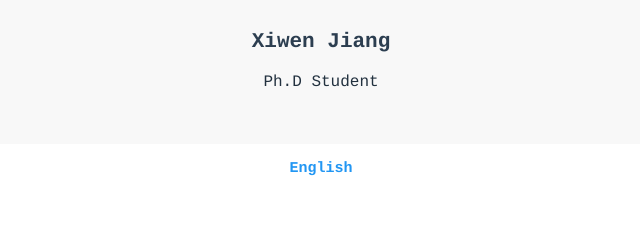
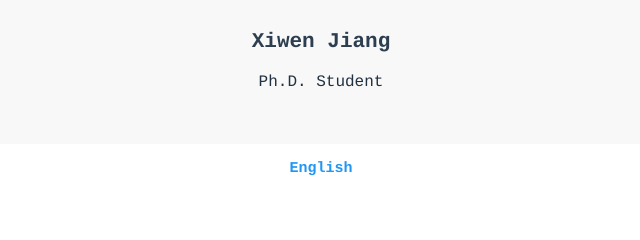
Before and after one commit to CrazySpy/crazyspy.github.io, a plain HTML site: page index.html in a window 1280 px wide. Shown: the part 193-433 px from the top of the page, 399-1039 px from the left. Drawn offline with nearby package versions, Linux system fonts and the light colour scheme; some packages are replaced by stand-ins of ours; a script that the page names is missing.

Commit message:
Site updated: 2024-03-22 19:34:57

```diff
--- a/index.html
+++ b/index.html
@@ -14,7 +14,7 @@
     <title>Xiwen Jiang</title>
 
 
-      <meta name="description" content="Ph.D Student">
+      <meta name="description" content="Ph.D. Student">
 
 
     <!-- import meta -->
@@ -98,7 +98,7 @@
       <div class='avatar'><img no-lazy class='avatar' src='photo/Jiang.png'/></div>
 
     <h1 class='resume-title'>Xiwen Jiang</h1>
-    <p class='description'>Ph.D Student</p>
+    <p class='description'>Ph.D. Student</p>
 
   </div>
 
```
